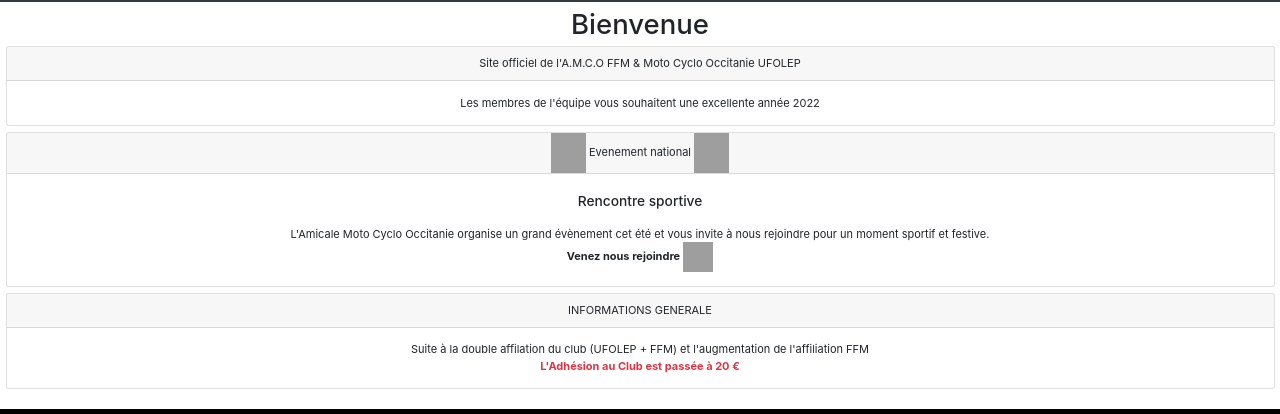
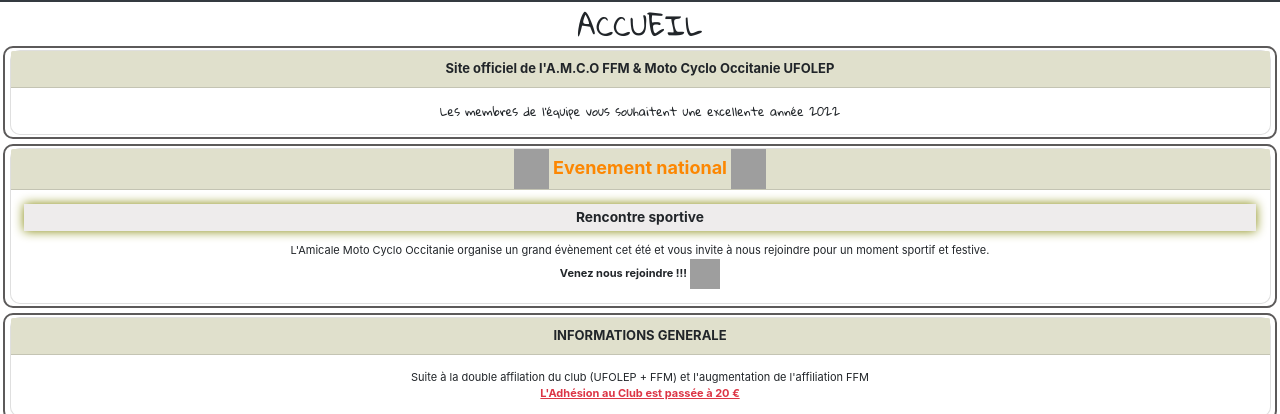
Before and after one commit to Micktar/AMCO-Officiel, a website: page Index/accueil.html in a window 1280 px wide. Shown: the part 372-786 px from the top of the page. Drawn offline with nearby package versions, Linux system fonts and the light colour scheme; grey boxes are pictures that could not be loaded.

Commit message:
09 - Css on Home page finish

```diff
--- a/Index/accueil.html
+++ b/Index/accueil.html
@@ -18,7 +18,7 @@
   <nav class="navbar navbar-expand-sm navbar-dark bg-dark" id="Nav">
     <div class="container">
       <div class="row">
-        <div class="col">
+        <div class="col pt-1">
           <a class="navbar-brand text-warning" id="logo">Menu de Navigation</a>
         </div>
         <div class="col" id="btn_navbar">
@@ -66,11 +66,11 @@
   </nav>
 </header>
 <body>
-  <main class="">
+  <main>
     <section>
       <div class="accueil mx-1">
-        <h1 class="text-center my-2">Bienvenue</h1>
-        <article class="New_year mt-2">
+        <h1 class="text-center my-2">ACCUEIL</h1>
+        <article class="new_year mt-2">
           <div class="row mx-0">
             <div class="col px-1">
               <div class="card text-center">
@@ -95,7 +95,7 @@
                   <h5 class="card-title py-2">Rencontre sportive</h5>
                   <p class="card-text mb-0 pt-1">L'Amicale Moto Cyclo Occitanie organise un grand évènement cet été et vous invite à nous       rejoindre pour un moment sportif et festive.
                   </p>
-                  <p class="card-text"><strong>Venez nous rejoindre</strong>
+                  <p class="card-text"><strong>Venez nous rejoindre !!!</strong>
                     <a href="/Index/evenement.html"> <img src="https://previews.123rf.com/images/madorf/madorf1505/madorf150500003/40015484-rosso-clicca-qui-pulsante-con-bordo-cromato-e-riflessioni-illustrazione-su-sfondo-bianco.jpg" height="30px" width="30px" alt="">
                     </a>
                   </p>
--- a/Style/style.scss
+++ b/Style/style.scss
@@ -57,3 +57,47 @@
   font-size: 6px;
   font-style: oblique;
 }
+
+/*Home*/
+
+h1 {
+  font-family: 'Gloria Hallelujah', cursive;
+}
+
+section > .accueil > article  {
+  border: 2px solid rgb(92, 90, 90);
+  border-radius: 10px;
+  padding: 2px;
+
+  div .card {
+  border-radius: 10px ;
+  }
+
+  .card-title {
+    font-weight: bold;
+    background: rgb(238, 236, 236);
+    box-shadow: -0em 0 .8em rgb(130, 134, 6);
+  }
+}
+
+.card > .card-header {
+  background: rgb(224, 224, 204);
+  font-weight: bold;
+  font-size: 13px;
+}
+
+.new_year > div .card-body > p {
+  font-family: 'Gloria Hallelujah';
+  font-size: 12px;
+}
+
+.article_event > div .card-header {
+  color: rgb(252, 135, 2);
+  font-weight: bold;
+  font-size: 18px;
+}
+
+.general_information > div .adhésion {
+  text-decoration: underline;
+
+}
```
Also changed, not shown: Style/style.css, 1 other file.
